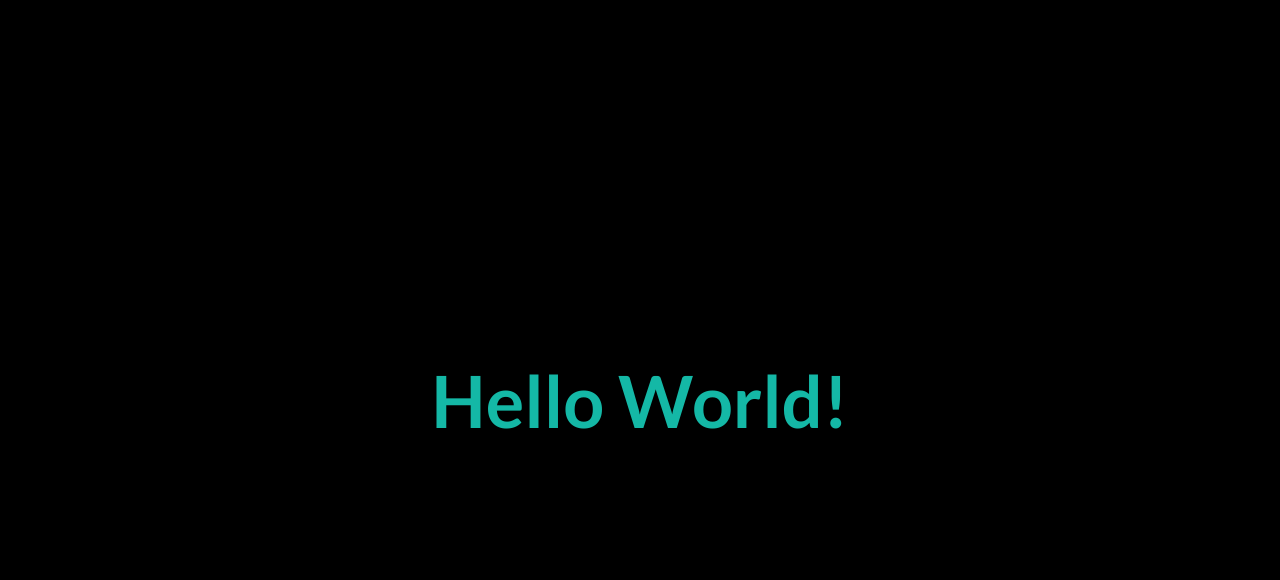
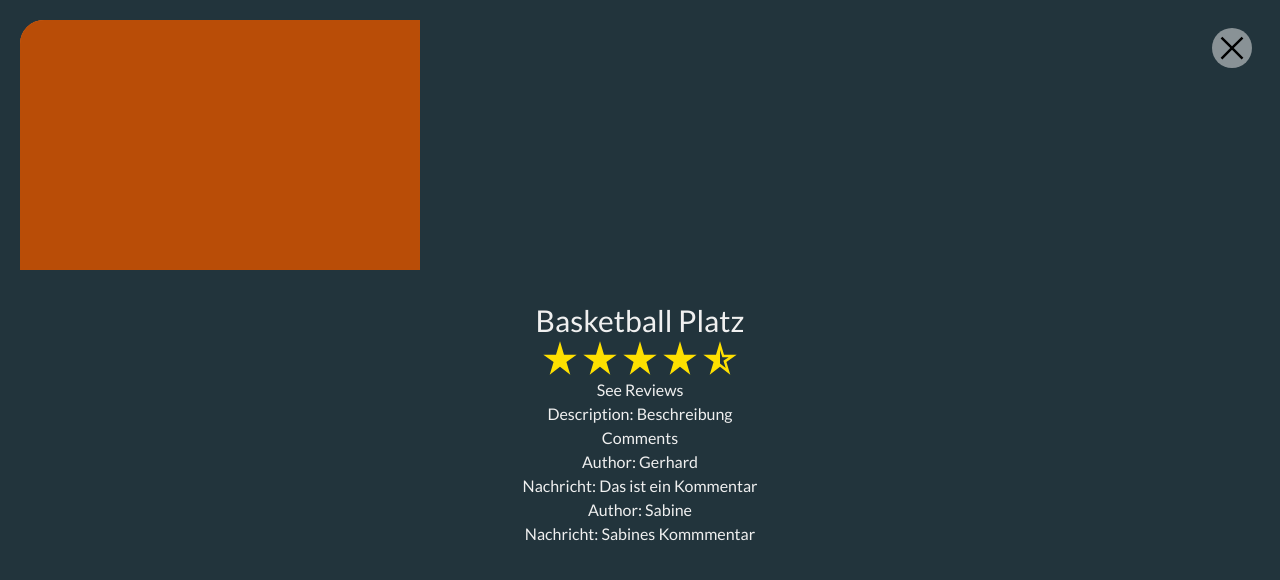
Before and after one commit to Cherrytomaten/getOutside-frontend, a Next.js app: page / in a window 1280 px wide. Shown: the top 580 px of the page. Built offline with nearby package versions, Linux system fonts and the light colour scheme.

Commit message:
Feature: Pin Component - Interim Result; Added new SVG Icons

```diff
--- /dev/null
+++ b/src/components/Pins/StarRendering.tsx
@@ -0,0 +1,57 @@
+import RatingStar from '@/resources/svg/RatingStar';
+import RatingStarFilled from '@/resources/svg/RatingStarFilled';
+import RatingStarHalf from '@/resources/svg/RatingStarHalf';
+
+function RenderStars(stars: number) {
+  let finalStars: JSX.Element[] = [];
+  let isDecimalNumber: boolean = false;
+  let decimalNumber: number = 0;
+
+  // if given stars are not in range -> return 5 empty stars
+  if (Number.isNaN(stars) || stars < 0 || stars > 5) {
+    console.error('Pin rating does not fit expected value!');
+    for (let i = 1; i <= 5; i++) {
+      finalStars.push(<RatingStar width="40" height="40" />);
+    }
+    return finalStars;
+  }
+
+  // extract decimal place if number is not an Integer
+  if (!Number.isInteger(stars)) {
+    decimalNumber = extractDecimalPlace(stars);
+    stars = Math.floor(stars);
+    isDecimalNumber = true;
+  }
+
+  // fill array with full-filled stars
+  for (let i = 1; i <= stars; i++) {
+    finalStars.push(<RatingStarFilled width="40" height="40" />);
+  }
+
+  // add a half star if decimal place >= 5
+  if (isDecimalNumber && decimalNumber >= 5) {
+    finalStars.push(<RatingStarHalf width="40" height="40" />);
+  }
+
+  // fill array with empty stars until its full
+  if (finalStars.length < 5) {
+    for (let i = finalStars.length; i < 5; i++) {
+      finalStars.push(<RatingStar width="40" height="40" />);
+    }
+  }
+
+  return finalStars;
+}
+
+function extractDecimalPlace(num: number) {
+  let roundedToOneDecimalPlace: number = 0;
+  let decimalNumber: number = 0;
+  let cache: string = '';
+
+  roundedToOneDecimalPlace = Math.floor(num * 10) / 10;
+  cache = roundedToOneDecimalPlace.toString().split('.')[1];
+  decimalNumber = Number(cache);
+  return decimalNumber;
+}
+
+export default RenderStars;
--- a/src/components/Pins/index.tsx
+++ b/src/components/Pins/index.tsx
@@ -1,5 +1,90 @@
-function Pins() {
-  return <p>Das ist ein neuer Absatz.</p>;
+import CloseSvg from '@/resources/svg/Close';
+import Background from '@/resources/svg/Background';
+import RenderStars from '@/components/Pins/StarRendering';
+
+type PinProps = {
+  uuid: string;
+  name: string;
+  desc: string;
+  rating: number;
+  comments: CommentProps[];
+};
+
+type CommentProps = {
+  author: string;
+  text: string;
+};
+
+function Pins({ ...props }: PinProps) {
+  const allStars: JSX.Element[] = RenderStars(props.rating);
+  const ratingAsString = props.rating.toString();
+
+  return (
+    <section
+      id={props.uuid}
+      className="w-full h-screen p-5 text-default-font flex flex-col"
+    >
+      <div className="w-full relative overflow-hidden rounded-t-3xl mb-8">
+        {/* <img
+              src={`${Background}`}
+              alt={`Picture of ${props.name}`}
+              className=""
+            ></img> */}
+        <Background width="400" height="250" />
+        <div
+          id="close-button"
+          className="absolute top-2 right-2 bg-default-font/50 rounded-full"
+        >
+          <CloseSvg width="40" height="40" />
+        </div>
+      </div>
+      <div
+        id="lower-wrapper"
+        className="flex flex-col justify-between align-center"
+      >
+        <div className="text-center text-3xl">
+          <h1>{props.name}</h1>
+        </div>
+        <div className="text-center">
+          <ul className="inline" title={`Bewertung: ${ratingAsString}`}>
+            {allStars.map((star, index) => (
+              <li key={index} className="inline">
+                {star}
+              </li>
+            ))}
+          </ul>
+          <p>
+            <a href="#">See Reviews</a>
+          </p>
+        </div>
+        <div className="text-center">
+          <ul>
+            <li>
+              <span className="">Description:</span> {props.desc}
+            </li>
+            <li>
+              {/* NEEDS REWORK
+                        Too many comments will result bugs
+                    */}
+              <span className="">Comments</span>
+              <ul>
+                {props.comments.map((comment, index) => (
+                  <div key={index}>
+                    <li>
+                      <span className="">Author:</span> {comment.author}
+                    </li>
+                    <li>
+                      <span className="">Nachricht:</span> {comment.text}
+                    </li>
+                  </div>
+                ))}
+              </ul>
+            </li>
+          </ul>
+        </div>
+      </div>
+    </section>
+  );
 }
 
 export { Pins };
--- a/src/pages/index.tsx
+++ b/src/pages/index.tsx
@@ -1,8 +1,27 @@
+import { Pins } from '@/components/Pins';
+
+const comments = [
+  {
+    author: 'Gerhard',
+    text: 'Das ist ein Kommentar',
+  },
+  {
+    author: 'Sabine',
+    text: 'Sabines Kommmentar',
+  },
+];
+
 function Home() {
   return (
-    <div className='w-full h-screen flex justify-center items-center py-10 bg-black'>
-      <h1 className='text-7xl font-bold text-teal-500'>Hello World!</h1>
-    </div>
+    <main className="w-full h-screen flex justify-center items-center bg-dark-sea">
+      <Pins
+        uuid={'akjbd-223321--'}
+        name={'Basketball Platz'}
+        desc={'Beschreibung'}
+        rating={4.9}
+        comments={comments}
+      />
+    </main>
   );
 }
 
--- /dev/null
+++ b/src/resources/svg/Background.tsx
@@ -0,0 +1,38 @@
+function Background({ width, height }: SvgProps) {
+  return (
+    <svg
+      id="svg2162"
+      xmlns="http://www.w3.org/2000/svg"
+      height={height}
+      width={width}
+      className=""
+    >
+      <g id="layer1">
+        <rect
+          id="rect2176"
+          height="1270"
+          width="1630"
+          y="-40"
+          x="-16.667"
+          fill="#d45500"
+        />
+        <path
+          id="path2178"
+          d="M 1716.6666,126.66666 A 923.33331,280 0 1 1 1716.5696,122.60834"
+          fillOpacity="0.7906977"
+          transform="matrix(1.0144404,0,0,1.4107143,-24.78941,9.6428612)"
+          fill="#ff7f2a"
+        />
+        <path
+          id="path2180"
+          d="M 796.66669,586.66669 A 516.66669,763.33331 0 1 1 796.66619,585.60565"
+          fillOpacity="0.7906977"
+          transform="matrix(0.883871,0,0,1,-27.483872,0)"
+          fill="#A40"
+        />
+      </g>
+    </svg>
+  );
+}
+
+export default Background;
--- /dev/null
+++ b/src/resources/svg/Close.tsx
@@ -0,0 +1,15 @@
+function CloseSvg({ width, height }: SvgProps) {
+  return (
+    <svg
+      xmlns="http://www.w3.org/2000/svg"
+      viewBox="0 0 48 48"
+      width={width}
+      height={height}
+      className="fill-default-font"
+    >
+      <path d="m12.45 37.65-2.1-2.1L21.9 24 10.35 12.45l2.1-2.1L24 21.9l11.55-11.55 2.1 2.1L26.1 24l11.55 11.55-2.1 2.1L24 26.1Z" />
+    </svg>
+  );
+}
+
+export default CloseSvg;
--- /dev/null
+++ b/src/resources/svg/RatingStar.tsx
@@ -0,0 +1,16 @@
+function RatingStar({ width, height }: SvgProps) {
+  return (
+    <svg
+      xmlns="http://www.w3.org/2000/svg"
+      viewBox="0 0 48 48"
+      width={width}
+      height={height}
+      className="inline"
+      fill="#ffe000"
+    >
+      <path d="m17.15 35.85 6.85-5.2 6.85 5.2-2.75-8.65 6.3-4.1h-7.55L24 14.45l-2.85 8.65H13.6l6.3 4.1ZM11.65 44l4.65-15.2L4 20h15.2L24 4l4.8 16H44l-12.3 8.8L36.35 44 24 34.6ZM24 25.15Z" />
+    </svg>
+  );
+}
+
+export default RatingStar;
--- /dev/null
+++ b/src/resources/svg/RatingStarFilled.tsx
@@ -0,0 +1,16 @@
+function RatingStarFilled({ width, height }: SvgProps) {
+  return (
+    <svg
+      xmlns="http://www.w3.org/2000/svg"
+      viewBox="0 0 48 48"
+      width={width}
+      height={height}
+      className="inline"
+      fill="#ffe000"
+    >
+      <path d="m11.65 44 4.65-15.2L4 20h15.2L24 4l4.8 16H44l-12.3 8.8L36.35 44 24 34.6Z" />
+    </svg>
+  );
+}
+
+export default RatingStarFilled;
--- /dev/null
+++ b/src/resources/svg/RatingStarHalf.tsx
@@ -0,0 +1,16 @@
+function RatingStarHalf({ width, height }: SvgProps) {
+  return (
+    <svg
+      xmlns="http://www.w3.org/2000/svg"
+      viewBox="0 0 48 48"
+      width={width}
+      height={height}
+      className="inline"
+      fill="#ffe000"
+    >
+      <path d="M24 14.45v16.2l6.85 5.2-2.75-8.65 6.3-4.1h-7.55ZM11.65 44l4.65-15.2L4 20h15.2L24 4l4.8 16H44l-12.3 8.8L36.35 44 24 34.6Z" />
+    </svg>
+  );
+}
+
+export default RatingStarHalf;
--- a/src/types/SvgProps.d.ts
+++ b/src/types/SvgProps.d.ts
@@ -1,4 +1,4 @@
 type SvgProps = {
-    width: string,
-    height: string
-}
+  width: string;
+  height: string;
+};
--- a/tailwind.config.js
+++ b/tailwind.config.js
@@ -16,8 +16,10 @@ module.exports = {
         'bright-seaweed': '#3ED598',
         'hovered-seaweed': '#82e7bd',
         'dark-seaweed': '#005C53',
-        'orange-sun': '#FF5C00'
-      }
+        'orange-sun': '#FF5C00',
+        'default-font': '#f0f0f0',
+        'star-color': '#ffe000',
+      },
     },
   },
   plugins: [],
```
Also changed, not shown: src/components/Pins/background.png (added).
